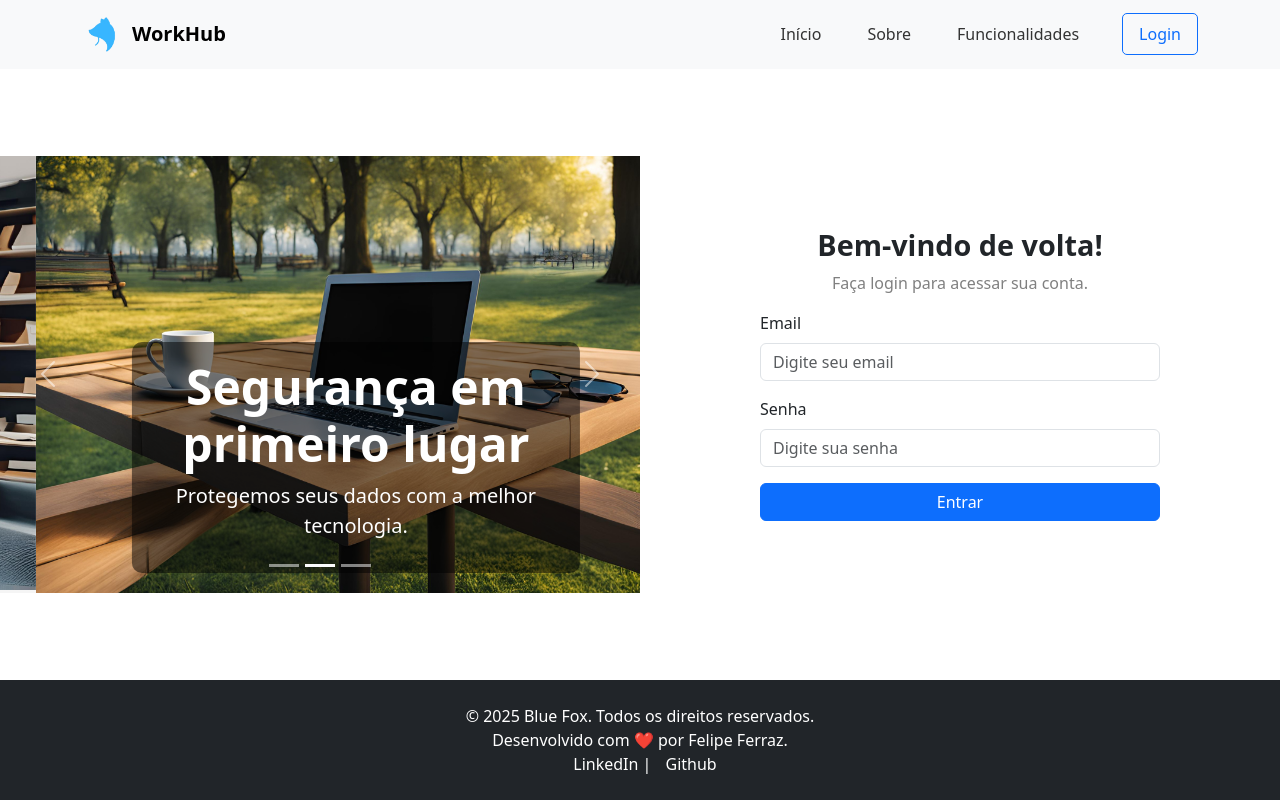
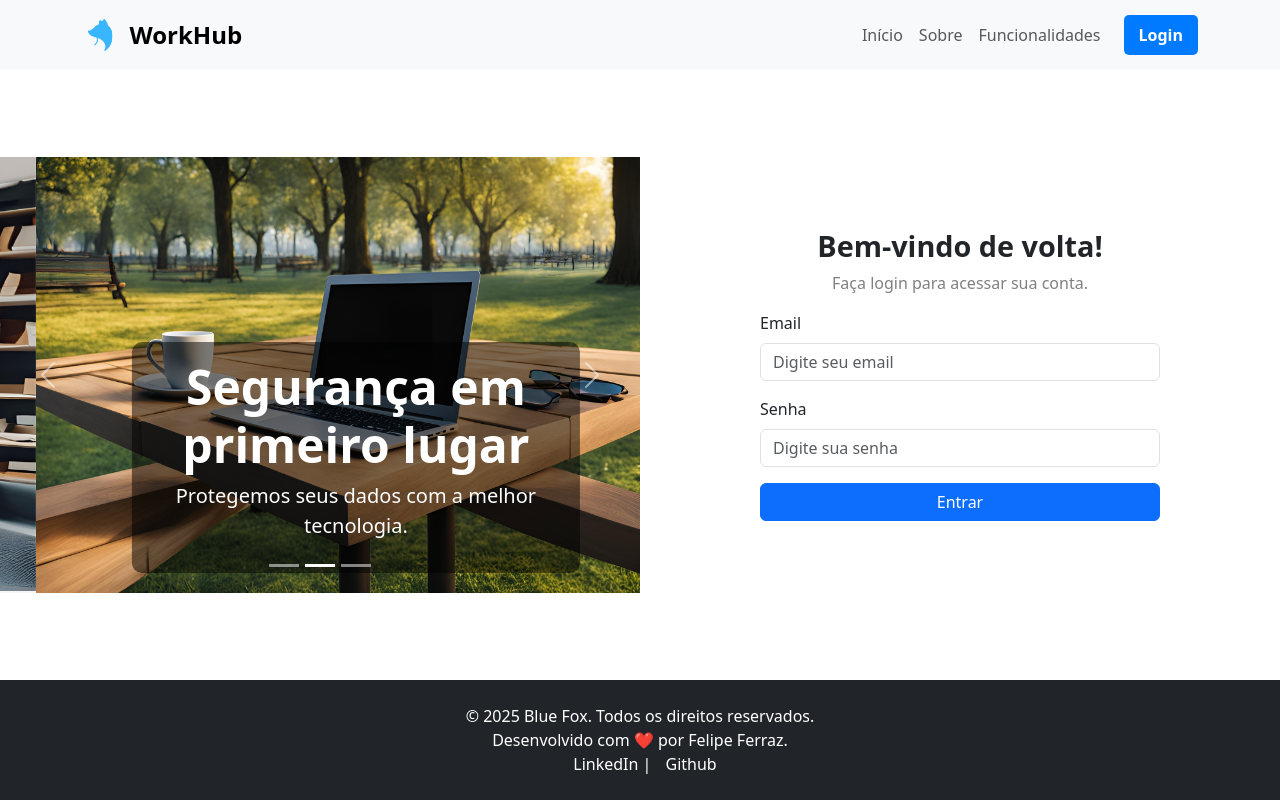
Before and after one commit to FelipeFerraz4/task-management-system, a React (Vite) app in the folder frontend/: page /login in a window 1280 px wide. Built offline with nearby package versions, Linux system fonts and the light colour scheme.

Commit message:
feat: created header personalize

```diff
--- /dev/null
+++ b/frontend/src/components/HeaderAfterLogin/index.jsx
@@ -0,0 +1,110 @@
+import { useState, useEffect } from "react";
+import { Navbar, Nav, Container, Offcanvas, Dropdown } from "react-bootstrap";
+import { Link } from "react-router-dom";
+import logo from "../../assets/LogoFoxBlue.png";
+import MenuIcon from "../../assets/menu.png";
+import RightArrow from "../../assets/right_arrow.png";
+import "./styles.css"; // Importa o arquivo de estilos
+
+const Header = ({ navLinks, user, onLogout }) => {
+  const [menuOpen, setMenuOpen] = useState(false);
+  const [isDesktop, setIsDesktop] = useState(window.innerWidth >= 768);
+
+  const toggleMenu = () => setMenuOpen(!menuOpen);
+  const closeMenu = () => setMenuOpen(false);
+
+  useEffect(() => {
+    const handleResize = () => {
+      if (window.innerWidth >= 768 && menuOpen) {
+        setMenuOpen(false);
+      }
+      setIsDesktop(window.innerWidth >= 768);
+    };
+
+    window.addEventListener("resize", handleResize);
+    return () => window.removeEventListener("resize", handleResize);
+  }, [menuOpen]);
+
+  return (
+    <>
+      <Navbar bg="light" expand="md" className="shadow-md" expanded={menuOpen}>
+        <Container>
+          <Navbar.Brand href="/" className="fw-bold d-flex align-items-center">
+            <img src={logo} alt="WorkHub Logo" className="header-logo" />
+            WorkHub
+          </Navbar.Brand>
+
+          <Navbar.Toggle aria-controls="basic-navbar-nav" onClick={toggleMenu}>
+            <img src={MenuIcon} alt="Menu Icon" className="custom-menu-icon" />
+          </Navbar.Toggle>
+
+          <Navbar.Collapse id="basic-navbar-nav" className="navbar-collapse">
+            <Nav className="ms-auto">
+              {navLinks.map((link, index) => (
+                <Nav.Link key={index} href={link.href}>
+                  {link.label}
+                </Nav.Link>
+              ))}
+            </Nav>
+
+            {user ? (
+              <Dropdown>
+                <Dropdown.Toggle variant="light" className="header-user-dropdown">
+                  {user.name}
+                </Dropdown.Toggle>
+                <Dropdown.Menu>
+                  <Dropdown.Item as={Link} to="/profile">Perfil</Dropdown.Item>
+                  <Dropdown.Item as={Link} to="/settings">Configurações</Dropdown.Item>
+                  <Dropdown.Divider />
+                  <Dropdown.Item onClick={onLogout}>Sair</Dropdown.Item>
+                </Dropdown.Menu>
+              </Dropdown>
+            ) : (
+              <Link to="/login" className="header-login-btn" onClick={closeMenu}>
+                Login
+              </Link>
+            )}
+          </Navbar.Collapse>
+        </Container>
+      </Navbar>
+
+      <Offcanvas show={menuOpen} onHide={closeMenu} placement="end" className="offcanvas">
+        <Offcanvas.Header>
+          <Offcanvas.Title className="offcanvas-title">Menu</Offcanvas.Title>
+          <button className="close-menu-btn" onClick={closeMenu}>
+            <img src={RightArrow} alt="Fechar Menu" width={24} height={24} />
+          </button>
+        </Offcanvas.Header>
+        <Offcanvas.Body>
+          <Nav className="flex-column">
+            {navLinks.map((link, index) => (
+              <Nav.Link key={index} href={link.href} onClick={closeMenu}>
+                {link.label}
+              </Nav.Link>
+            ))}
+
+            {user ? (
+              <Dropdown>
+                <Dropdown.Toggle variant="light" className="header-user-dropdown">
+                  {user.name}
+                </Dropdown.Toggle>
+                <Dropdown.Menu>
+                  <Dropdown.Item as={Link} to="/profile">Perfil</Dropdown.Item>
+                  <Dropdown.Item as={Link} to="/settings">Configurações</Dropdown.Item>
+                  <Dropdown.Divider />
+                  <Dropdown.Item onClick={onLogout}>Sair</Dropdown.Item>
+                </Dropdown.Menu>
+              </Dropdown>
+            ) : (
+              <Link to="/login" className="header-login-btn" onClick={closeMenu}>
+                Login
+              </Link>
+            )}
+          </Nav>
+        </Offcanvas.Body>
+      </Offcanvas>
+    </>
+  );
+};
+
+export default Header;
--- /dev/null
+++ b/frontend/src/components/HeaderAfterLogin/styles.css
@@ -0,0 +1,111 @@
+/* Estilização do Navbar */
+.navbar {
+  padding: 10px 20px;
+}
+
+.navbar-brand {
+  display: flex;
+  align-items: center;
+  font-size: 1.5rem;
+  font-weight: bold;
+}
+
+.header-logo {
+  height: 40px;
+  margin-right: 10px;
+}
+
+.custom-menu-icon {
+  width: 30px;
+  height: 30px;
+}
+
+/* Botão de Login */
+.header-login-btn {
+  background-color: #007bff;
+  color: white;
+  padding: 8px 15px;
+  border-radius: 5px;
+  text-decoration: none;
+  font-weight: bold;
+  margin-left: 15px;
+}
+
+.header-login-btn:hover {
+  background-color: #0056b3;
+  color: white;
+}
+
+/* Dropdown do usuário */
+.header-user-dropdown {
+  background-color: transparent !important;
+  border: none;
+  color: #333;
+  font-weight: bold;
+}
+
+.header-user-dropdown:hover,
+.header-user-dropdown:focus {
+  background-color: transparent !important;
+  box-shadow: none !important;
+}
+
+/* Estilo do dropdown */
+.dropdown-menu {
+  min-width: 150px;
+  border-radius: 8px;
+  box-shadow: 0px 4px 8px rgba(0, 0, 0, 0.1);
+}
+
+.dropdown-item {
+  font-size: 14px;
+}
+
+.dropdown-item:hover {
+  background-color: #f8f9fa;
+}
+
+/* Offcanvas Menu */
+.offcanvas {
+  width: 250px !important;
+  background-color: #f8f9fa;
+}
+
+.offcanvas-title {
+  font-size: 1.2rem;
+  font-weight: bold;
+}
+
+.close-menu-btn {
+  background: none;
+  border: none;
+  cursor: pointer;
+}
+
+.close-menu-btn img {
+  width: 24px;
+  height: 24px;
+}
+
+/* Links do Offcanvas */
+.offcanvas .nav-link {
+  font-size: 16px;
+  font-weight: bold;
+  color: #333;
+  padding: 10px 15px;
+  border-radius: 5px;
+}
+
+.offcanvas .nav-link:hover {
+  background-color: #e9ecef;
+}
+
+/* Responsividade */
+@media (max-width: 768px) {
+  .header-login-btn {
+    width: 100%;
+    text-align: center;
+    display: block;
+    margin: 10px 0;
+  }
+}
--- a/frontend/src/pages/Home/index.jsx
+++ b/frontend/src/pages/Home/index.jsx
@@ -1,13 +1,26 @@
 import CarouselSection from "./components/CarouselSection";
-import Header from "../../components/Header";
+import Header from "../../components/HeaderAfterLogin";
 import Footer from "../../components/Footer";
 import About from "./components/About";
 import Features from "./components/Features";
 
+const navLinks = [
+  { label: "Início", href: "/" },
+  { label: "Sobre", href: "#about" },
+  { label: "Funcionalidades", href: "#features" },
+];
+
+const user = { name: "João Silva" };
+
+const handleLogout = () => {
+  console.log("Usuário deslogado");
+  // Adicione a lógica de logout aqui
+};
+
 function Home() {
   return (
     <>
-        <Header />
+        <Header navLinks={navLinks} onLogout={handleLogout} />
         <CarouselSection />
         <About />
         <Features />
--- /dev/null
+++ b/frontend/src/pages/HomeAfterLogin/index.jsx
@@ -0,0 +1,20 @@
+import Header from "../../components/HeaderAfterLogin";
+import { useNavigate } from "react-router-dom";
+
+const navLinks = [{ label: "Início", href: "/" }];
+
+const user = { name: "João Silva" };
+
+function HomeAfterLogin() {
+  const navigate = useNavigate();
+
+  const handleLogout = (e) => {
+    e.preventDefault();
+    console.log("Usuário deslogado");
+    navigate("/login");
+  };
+
+  return <Header navLinks={navLinks} user={user} onLogout={handleLogout} />;
+}
+
+export default HomeAfterLogin;
--- a/frontend/src/pages/Login/components/LoginData/index.jsx
+++ b/frontend/src/pages/Login/components/LoginData/index.jsx
@@ -12,7 +12,7 @@ function LoginData() {
   const handleSubmit = (e) => {
     e.preventDefault();
     console.log("Login:", email, password);
-    navigate("/dashboard");
+    navigate("/home");
   };
 
   return (
--- a/frontend/src/pages/Login/index.jsx
+++ b/frontend/src/pages/Login/index.jsx
@@ -1,12 +1,23 @@
-import Header from "../../components/Header";
+import Header from "../../components/HeaderAfterLogin";
 import Footer from "../../components/Footer";
 import LoginData from "./components/LoginData";
 import "./styles.css";
 
+const navLinks = [
+  { label: "Início", href: "/" },
+  { label: "Sobre", href: "#about" },
+  { label: "Funcionalidades", href: "#features" },
+];
+
+const handleLogout = () => {
+  console.log("Usuário deslogado");
+  // Adicione a lógica de logout aqui
+};
+
 function Login() {
     return (
         <div className="login-page">
-            <Header />
+            <Header navLinks={navLinks} onLogout={handleLogout} />
             <div className="login-content">
                 <LoginData />
             </div>
--- a/frontend/src/pages/PageNotFound/index.jsx
+++ b/frontend/src/pages/PageNotFound/index.jsx
@@ -1,15 +1,28 @@
 import { Container, Button, Image } from "react-bootstrap";
 import { useNavigate } from "react-router-dom";
 import Logo from "../../assets/LogoFoxBlue.png";
-import Header from "../../components/Header";
+import Header from "../../components/HeaderAfterLogin";
 import Footer from "../../components/Footer";
 import './styles.css';
+
+const navLinks = [
+  { label: "Início", href: "/" },
+  { label: "Sobre", href: "#about" },
+  { label: "Funcionalidades", href: "#features" },
+];
+
+const user = { name: "João Silva" };
+
+const handleLogout = () => {
+  console.log("Usuário deslogado");
+  // Adicione a lógica de logout aqui
+};
 
 function PageNotFound() {
   const navigate = useNavigate();
   return (
     <div className="page-not-found-container">
-      <Header />
+      <Header navLinks={navLinks} user={user} onLogout={handleLogout} />
       <Container className="page-not-found">
         <Image src={Logo} alt="Logo do Lobo" width={150} height={150} className="mb-4" />
         <h1 className="display-1">404</h1>
--- a/frontend/src/routes/AppRoutes.jsx
+++ b/frontend/src/routes/AppRoutes.jsx
@@ -2,12 +2,14 @@ import { Routes, Route } from "react-router-dom";
 import Home from "../pages/Home";
 import Login from "../pages/Login";
 import PageNotFound from "../pages/PageNotFound";
+import HomeAfterLogin from "../pages/HomeAfterLogin";
 
 function AppRoutes() {
   return (
     <Routes>
       <Route path="/" element={<Home />} />
       <Route path="/login" element={<Login />}/>
+      <Route path="/home" element={<HomeAfterLogin />}/>
       <Route path="*" element={<PageNotFound />} />
     </Routes>
   );
```
